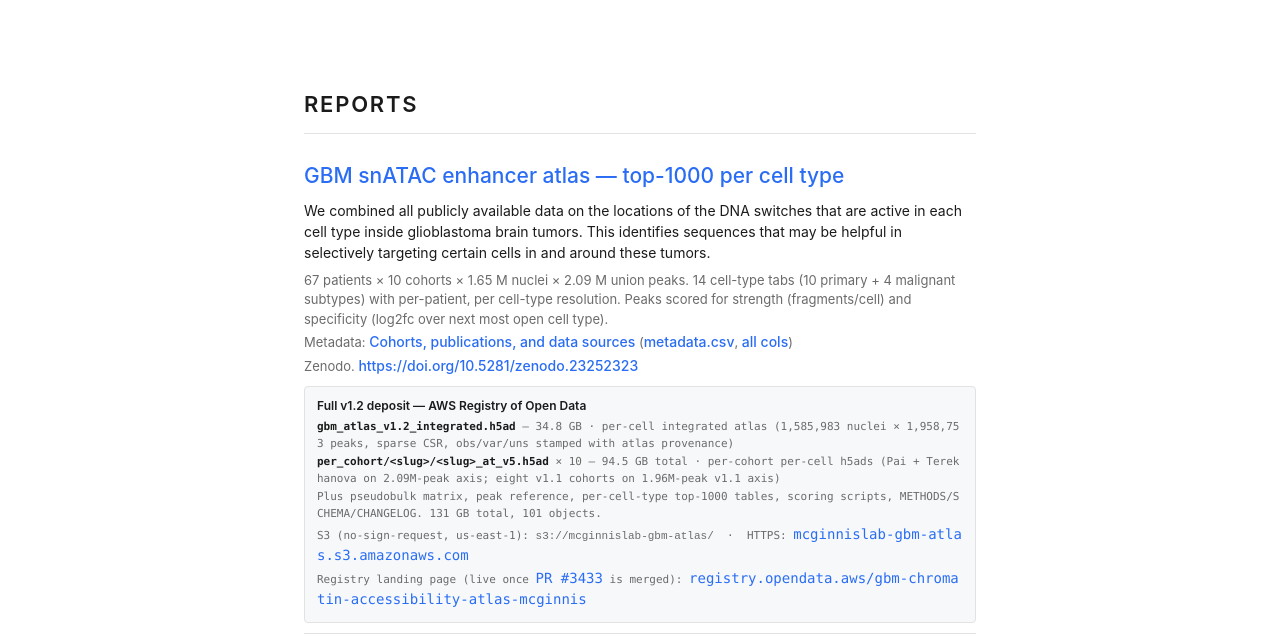
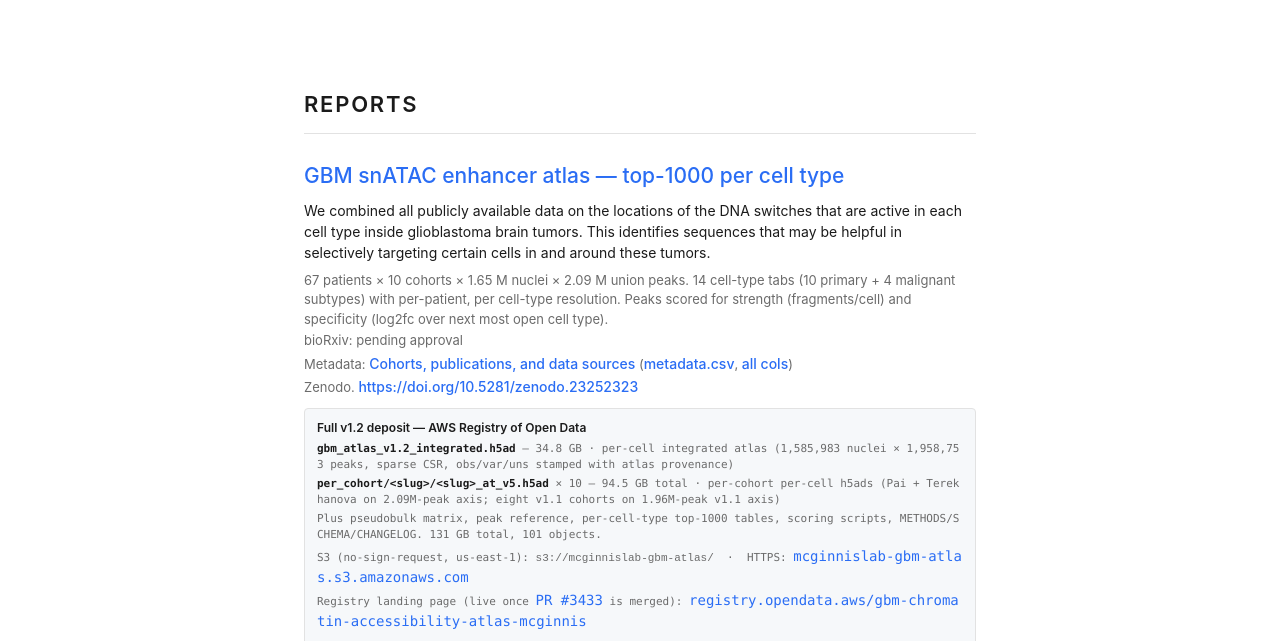
Before and after one commit to jpmcginnis/mcginnislab-data, a plain HTML site: page index.html in a window 1280 px wide. Shown: the part 155-796 px from the top of the page. Drawn offline with Linux system fonts and the light colour scheme.

Commit message:
Data index: add bioRxiv line above Metadata/Zenodo
Preprint URL still pending approval, so the line reads
"bioRxiv: pending approval" for now.

Co-Authored-By: Claude Opus 4.7 <noreply@anthropic.com>

```diff
--- a/index.html
+++ b/index.html
@@ -222,6 +222,7 @@
       <a href="/gbm-atlas/top-1000">GBM snATAC enhancer atlas — top-1000 per cell type</a>
       <div class="lay">We combined all publicly available data on the locations of the DNA switches that are active in each cell type inside glioblastoma brain tumors. This identifies sequences that may be helpful in selectively targeting certain cells in and around these tumors.</div>
       <div class="desc">67 patients × 10 cohorts × 1.65 M nuclei × 2.09 M union peaks. 14 cell-type tabs (10 primary + 4 malignant subtypes) with per-patient, per cell-type resolution. Peaks scored for strength (fragments/cell) and specificity (log2fc over next most open cell type).</div>
+      <div class="desc">bioRxiv: pending approval</div>
       <div class="desc">Metadata: <a href="/gbm-atlas/cohorts">Cohorts, publications, and data sources</a> (<a href="/gbm-atlas/metadata.csv" download>metadata.csv</a>, <a href="/gbm-atlas/metadata-full.csv" download>all cols</a>)</div>
       <div class="desc">Zenodo. <a href="https://doi.org/10.5281/zenodo.23252323" style="word-break: break-all;">https://doi.org/10.5281/zenodo.23252323</a></div>
       <div class="h5ad">
```
